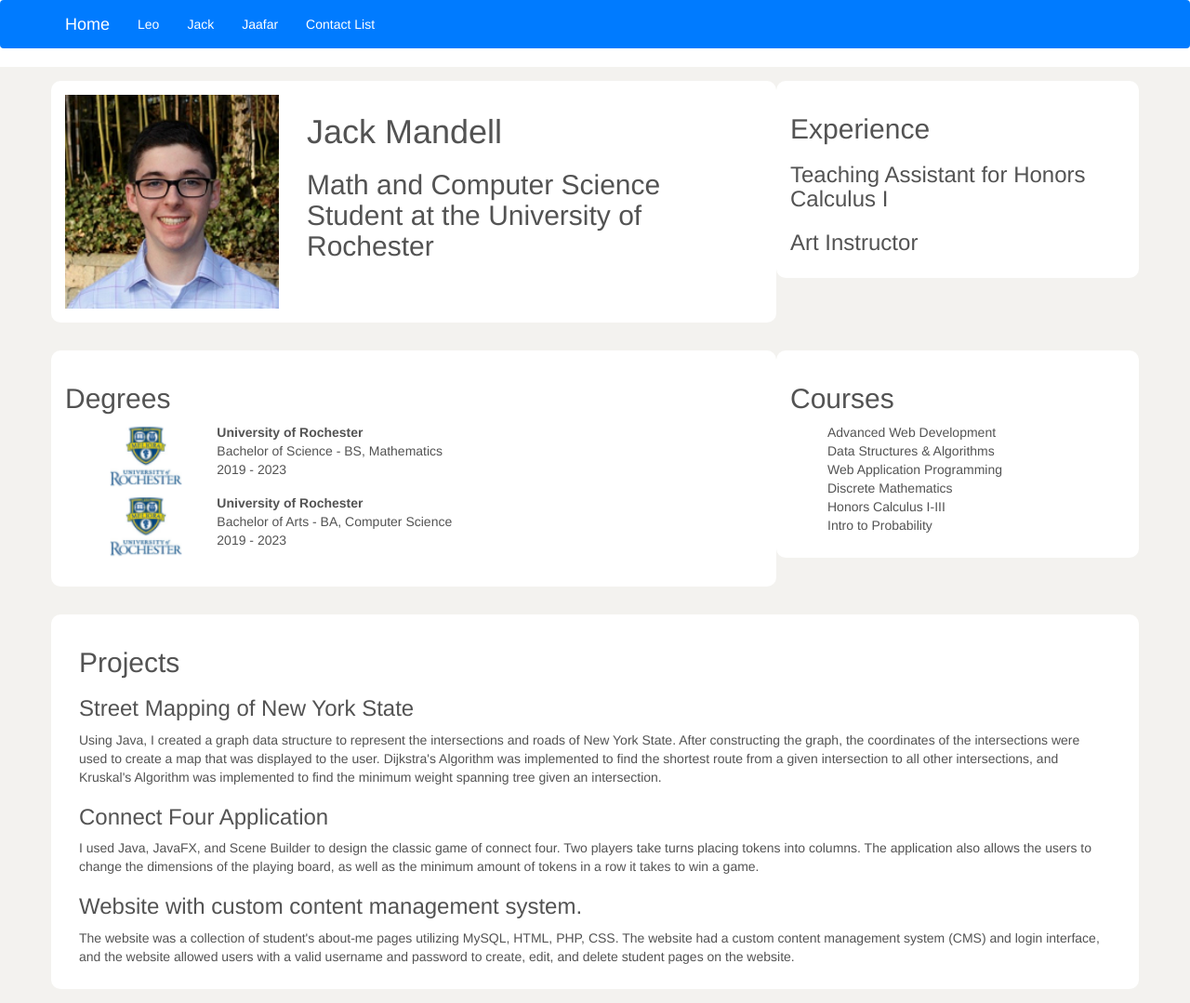
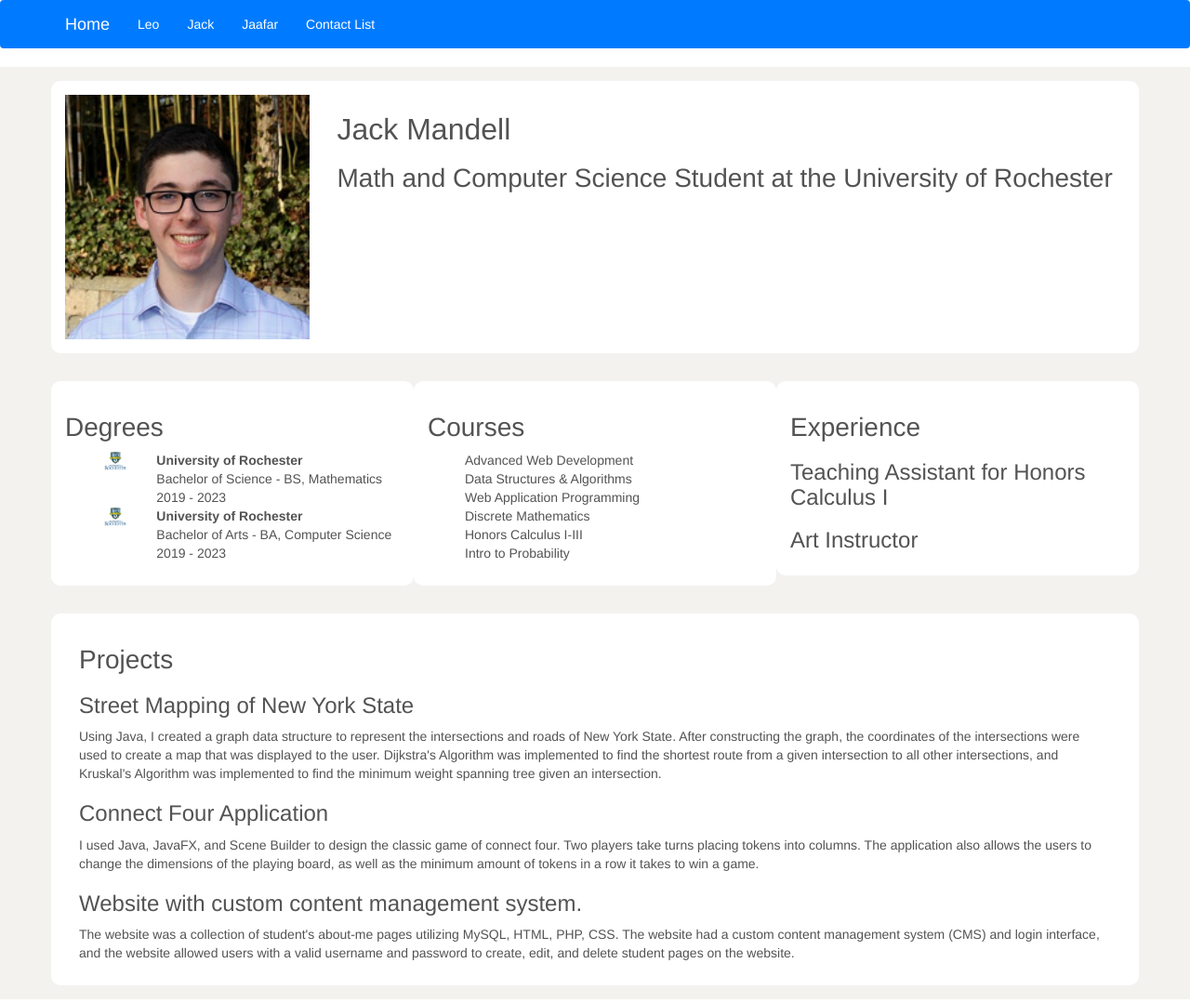
Before and after one commit to lkoblenc/project, a Flask app: page /jack in a window 1280 px wide. Shown: the whole page at 93% size. Run offline with Flask 2, Linux system fonts and the light colour scheme; some libraries are stand-ins or nearby versions.

Commit message:
layout in jack.html

```diff
--- a/static/styles.css
+++ b/static/styles.css
@@ -37,3 +37,15 @@ main {
 .degrees ul ul li:nth-of-type(1) {
 	font-weight: bold;
 }
+h1 {
+	font-size: 32px;
+}
+h2 {
+	font-size: 28px;
+}
+h3 {
+	font-size: 24px;
+}
+h4 {
+	font-size: 20px;
+}
--- a/templates/jack.html
+++ b/templates/jack.html
@@ -3,28 +3,22 @@
 {% block content %}
 <div class="bg-light">
 	<main class="container">
-		<aside class="row .row-eq-height">
-			<div class="bg-layout col-md-8">
+		<aside class="row col-container">
+			<div class="bg-layout col-md-12">
 				<header class="row .row-eq-height">
-					<img src="{{url_for('static',filename='images/jack.png')}}" class='col-md-4'>
-					<div class='col-md-8'>
+					<img src="{{url_for('static',filename='images/jack.png')}}" class='col-md-3'>
+					<div class='col-md-9'>
 						<h1> Jack Mandell </h1>
 						<h2 class="title"> Math and Computer Science Student at the University of Rochester </h2>
 					</div>
 
 				</header>
 			</div>
-			<div class="bg-layout col-md-4">
-				<section class="experience">
-					<h2> Experience </h2>
-					<h3> Teaching Assistant for Honors Calculus I </h3>
-					<h3> Art Instructor  </h3>
-				</section>
-			</div>
+
 		</aside>
 
-		<article class="education row .row-eq-height">
-			<div class="bg-layout col-md-8">
+		<article class="education row col-container">
+			<div class="bg-layout col-md-4">
 				<h2> Degrees </h2>
 
 				<section class="degrees">
@@ -63,8 +57,15 @@
 					</ul>
 				</section>
 			</div>
+			<div class="bg-layout col-md-4">
+				<section class="experience">
+					<h2> Experience </h2>
+					<h3> Teaching Assistant for Honors Calculus I </h3>
+					<h3> Art Instructor  </h3>
+				</section>
+			</div>
 		</article>
-		<div class="bg-layout row">
+		<div class="bg-layout row ">
 			<section class="projects col-md-12">
 			<h2> Projects </h2>
 				<h3> Street Mapping of New York State </h3>
```
